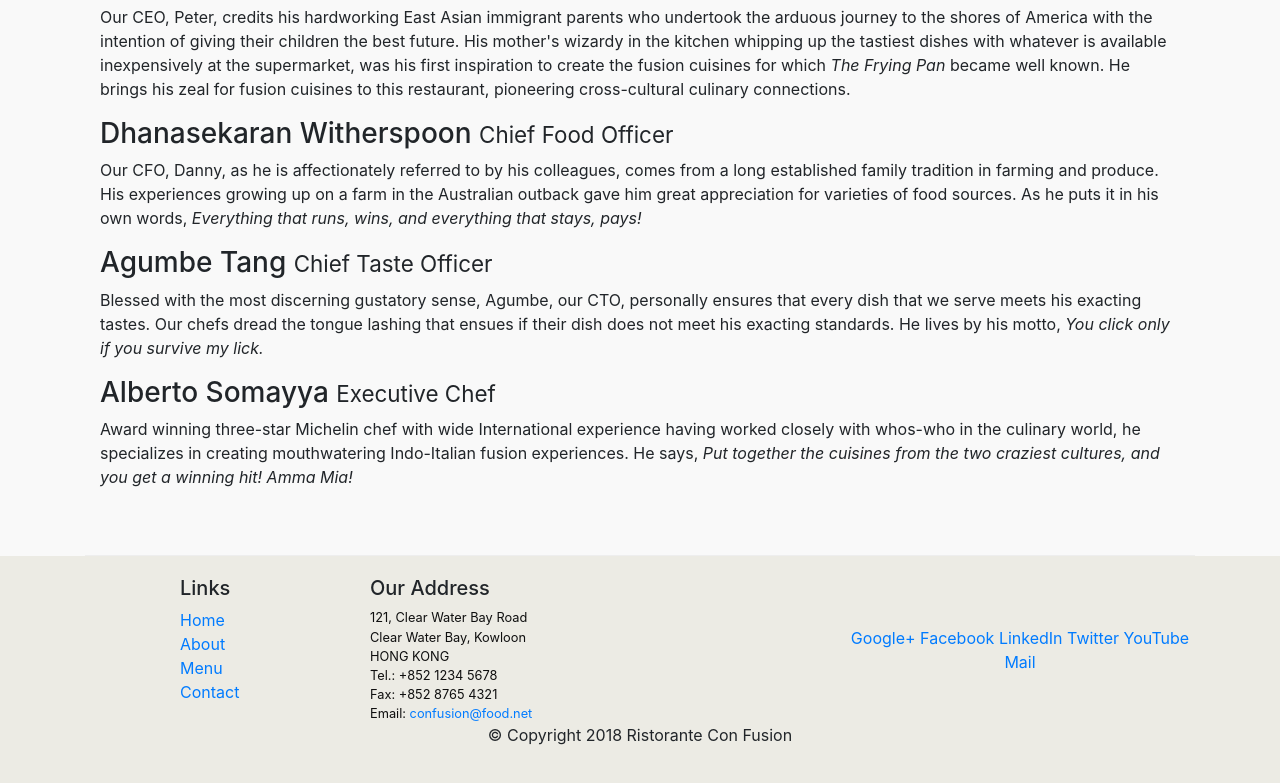
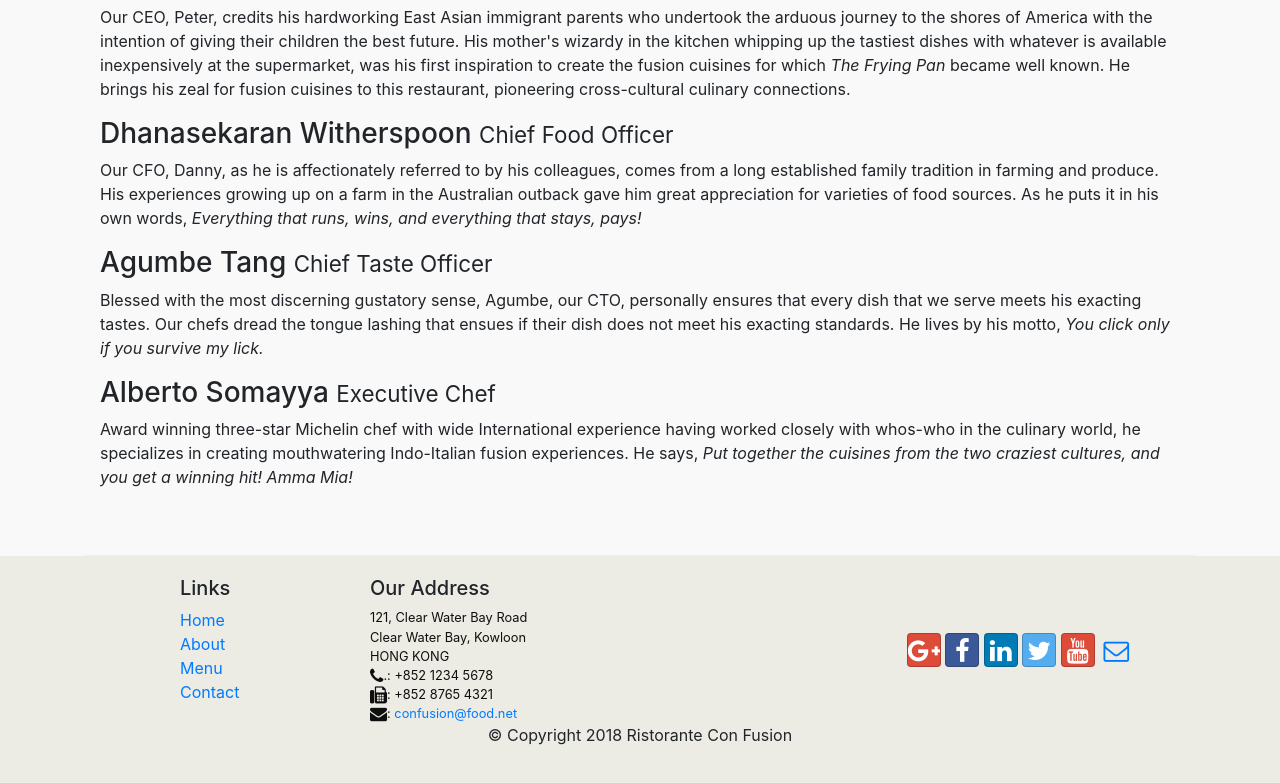
Before and after one commit to m-nny/conFusion, a website: page aboutus.html in a window 1280 px wide. Shown: the part 998-1781 px from the top of the page. Drawn offline with nearby package versions, Linux system fonts and the light colour scheme.

Commit message:
Icon Fonts

```diff
--- a/aboutus.html
+++ b/aboutus.html
@@ -9,6 +9,8 @@
 
   <!-- Bootstrap CSS -->
   <link rel="stylesheet" href="node_modules/bootstrap/dist/css/bootstrap.min.css">
+  <link rel="stylesheet" href="node_modules/font-awesome/css/font-awesome.min.css">
+  <link rel="stylesheet" href="node_modules/bootstrap-social/bootstrap-social.css">
 
   <link rel="stylesheet" href="css/styles.css">
   <title>Ristorante Con Fusion: About Us</title>
@@ -23,10 +25,10 @@
       <a class="navbar-brand" href="./index.html">Ristorante Con Fusion</a>
       <div class="collapse navbar-collapse" id="Navbar">
         <ul class="navbar-nav mr-auto">
-          <li class="nav-item"><a class="nav-link" href="./index.html">Home</a></li>
-          <li class="nav-item active"><a class="nav-link" href="#">About</a></li>
-          <li class="nav-item"><a class="nav-link" href="#">Menu</a></li>
-          <li class="nav-item"><a class="nav-link" href="#">Contact</a></li>
+          <li class="nav-item"><a class="nav-link" href="./index.html"><span class="fa fa-home fa-lg"></span> Home</a></li>
+          <li class="nav-item active"><a class="nav-link" href="#"><span class="fa fa-info fa-lg"></span> About</a></li>
+          <li class="nav-item"><a class="nav-link" href="#"><span class="fa fa-list fa-lg"></span> Menu</a></li>
+          <li class="nav-item"><a class="nav-link" href="#"><span class="fa fa-address-card fa-lg"></span> Contact</a></li>
         </ul>
       </div>
     </div>
@@ -126,19 +128,19 @@
             121, Clear Water Bay Road<br>
             Clear Water Bay, Kowloon<br>
             HONG KONG<br>
-            Tel.: +852 1234 5678<br>
-            Fax: +852 8765 4321<br>
-            Email: <a href="mailto:confusion@food.net">confusion@food.net</a>
+            <i class="fa fa-phone fa-lg"></i>.: +852 1234 5678<br>
+            <i class="fa fa-fax fa-lg"></i>: +852 8765 4321<br>
+            <i class="fa fa-envelope fa-lg"></i>: <a href="mailto:confusion@food.net">confusion@food.net</a>
           </address>
         </div>
         <div class="col-12 col-sm-4 align-self-center">
           <div class="text-center">
-            <a href="http://google.com/+">Google+</a>
-            <a href="http://www.facebook.com/profile.php?id=">Facebook</a>
-            <a href="http://www.linkedin.com/in/">LinkedIn</a>
-            <a href="http://twitter.com/">Twitter</a>
-            <a href="http://youtube.com/">YouTube</a>
-            <a href="mailto:">Mail</a>
+            <a class="btn btn-social-icon btn-google" href="http://google.com/+"><i class="fa fa-google-plus fa-lg"></i></a>
+            <a class="btn btn-social-icon btn-facebook" href="http://www.facebook.com/profile.php?id="><i class="fa fa-facebook fa-lg"></i></a>
+            <a class="btn btn-social-icon btn-linkedin" href="http://www.linkedin.com/in/"><i class="fa fa-linkedin fa-lg"></i></a>
+            <a class="btn btn-social-icon btn-twitter" href="http://twitter.com/"><i class="fa fa-twitter fa-lg"></i></a>
+            <a class="btn btn-social-icon btn-google" href="http://youtube.com/"><i class="fa fa-youtube fa-lg"></i></a>
+            <a class="btn btn-social-icon" href="mailto:"><i class="fa fa-envelope-o fa-lg"></i></a>
           </div>
         </div>
       </div>
--- a/package.json
+++ b/package.json
@@ -15,6 +15,8 @@
   },
   "dependencies": {
     "bootstrap": "^4.0.0",
+    "bootstrap-social": "^5.1.1",
+    "font-awesome": "^4.7.0",
     "jquery": "^3.3.1",
     "popper.js": "^1.12.9"
   }
```
Also changed, not shown: index.html (+15 -13 lines), 1 other file.
